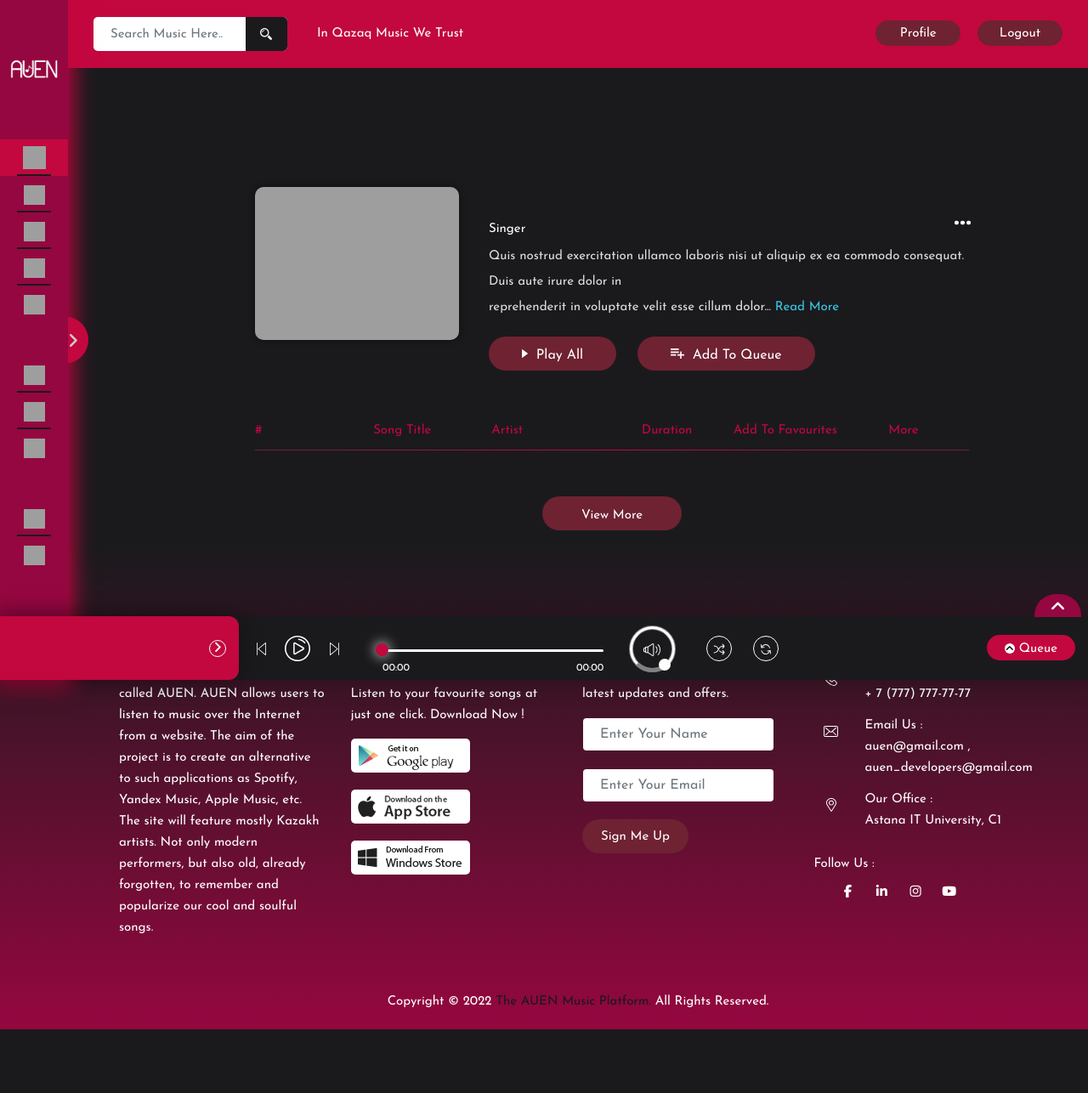
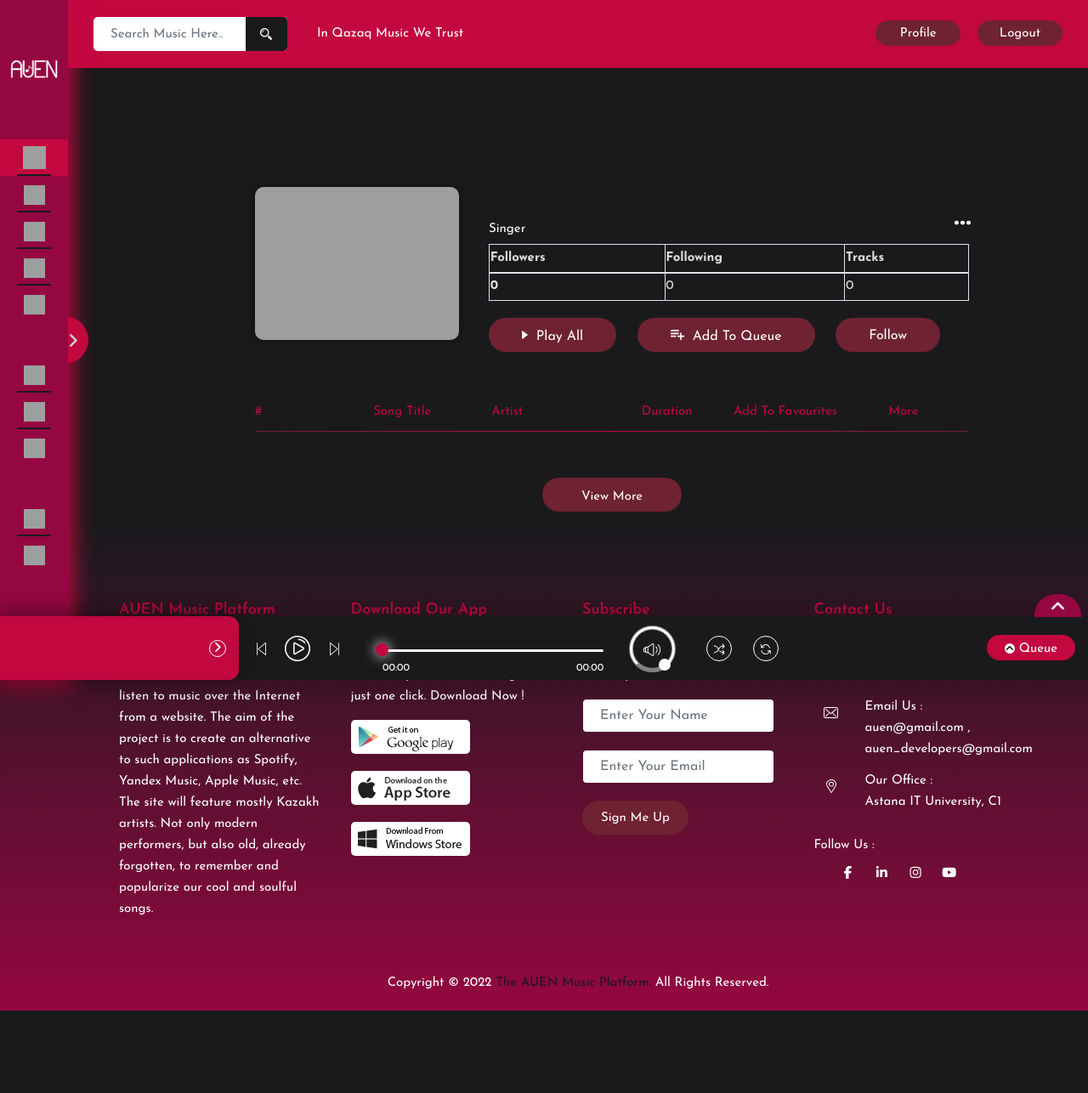
Before and after one commit to kajohny/auen, a Flask app: page /artists/1 in a window 1280 px wide. Shown: the whole page at 85% size. After the commit the page ends 1189 px from the top, so only its background shows below. Run offline with Flask 2, Linux system fonts and the light colour scheme; the visitor is signed in with stand-in values (Sample User, id 1); data comes from the database, SQL or seed files in the repository; data that the repository does not hold is empty; some libraries are stand-ins or nearby versions; some web fonts are replaced; grey boxes are pictures that could not be loaded.

Commit message:
add followers

```diff
--- a/auen_app/main.py
+++ b/auen_app/main.py
@@ -2,7 +2,7 @@ from flask import Blueprint, render_template, request, redirect, url_for, flash
 from flask_login import login_required, current_user, login_user, logout_user
 from werkzeug.security import generate_password_hash, check_password_hash
 from sqlalchemy.sql import func, and_, or_
-from .models import User, Music, Author, Favourites, Albums, Genres, Playlists, Audios, PlaylistMusic, Releases
+from .models import User, Music, Author, Favourites, Albums, Genres, Playlists, Audios, PlaylistMusic, Releases, Followers
 from . import db
 import os
 import re
@@ -348,7 +348,25 @@ def single_artist(artist_id):
             .join(User, Audios.artist_id == User.id).join(Releases, Releases.id == Audios.album_id)\
             .filter(User.id == artist_id).all()
 
-    return render_template('artist_page.html', artist_single=artist_single, audios=audios)
+    is_followed = Followers.query.filter_by(follower_id=current_user.id, followed_id=artist_id).first()
+    followed_all = Followers.query.filter_by(followed_id=artist_id).all()
+    follower_all = Followers.query.filter_by(follower_id=artist_id).all()
+
+    counter_audio = 0
+    counter_followed = 0
+    counter_followers = 0
+
+    for audio in audios:
+        counter_audio += 1
+
+    for i in followed_all:
+        counter_followed += 1
+
+    for i in follower_all:
+        counter_followers += 1
+
+    return render_template('artist_page.html', artist_single=artist_single, audios=audios, counter_audio=counter_audio,
+                           counter_followed=counter_followed, counter_followers=counter_followers, is_followed=is_followed)
 
 
 ALLOWED_EXTENSIONS = {'png', 'jpg', 'jpeg', 'gif'}
@@ -373,3 +391,26 @@ def edit_pfp():
             return render_template("profile.html", user=user)
         else:
             return redirect(url_for('main.profile'))
+
+@main.route('/following/follow', methods=["POST"])
+@login_required
+def follow():
+    followed_id = request.form.get('followed_id')
+
+    follower = Followers(follower_id=current_user.id, followed_id=followed_id)
+    db.session.add(follower)
+    db.session.commit()
+
+    return "followed"
+
+
+@main.route('/following/unfollow', methods=["POST"])
+@login_required
+def unfollow():
+    followed_id = request.form.get('followed_id')
+
+    follower = Followers.query.filter_by(follower_id=current_user.id, followed_id=followed_id).first()
+    db.session.delete(follower)
+    db.session.commit()
+
+    return "unfollowed"
--- a/auen_app/templates/artist_page.html
+++ b/auen_app/templates/artist_page.html
@@ -10,8 +10,22 @@
             <h2>{{ artist_single.name }}</h2>
             <p class="singer_name">Singer</p>
             <div class="about_artist">
-                Quis nostrud exercitation ullamco laboris nisi ut aliquip ex ea commodo consequat. Duis aute irure dolor
-                in<br> reprehenderit in voluptate velit esse cillum dolor... <a href="#">Read More</a>
+                <table class="table table-bordered">
+                    <thead>
+                        <tr>
+                            <th scope="col">Followers</th>
+                            <th scope="col">Following</th>
+                            <th scope="col">Tracks</th>
+                        </tr>
+                    </thead>
+                    <tbody>
+                        <tr>
+                            <th scope="row">{{counter_followed}}</th>
+                            <td>{{counter_followers}}</td>
+                            <td>{{counter_audio}}</td>
+                        </tr>
+                    </tbody>
+                </table>
             </div>
             <div class="album_btn">
                 <a href="#" class="ms_btn play_btn"><span class="play_all"><img
@@ -20,6 +34,10 @@
                 <a href="#" class="ms_btn"><span class="play_all"><img
                             src="{{ url_for('static', filename='images/svg/add_q.svg') }}" alt="">Add To
                         Queue</span></a>
+                {% if current_user.is_authenticated %}
+                <a href="#" class="ms_btn follow_btn {{'follow' if is_followed == None else 'unfollow'}}" id="follow"
+                    followed_id="{{ artist_single.id }}">{{'Follow' if is_followed == None else 'Unfollow' }}</a>
+                {% endif %}
             </div>
         </div>
         <div class="album_more_optn ms_more_icon">
@@ -78,28 +96,31 @@
         <a href="#" class="ms_btn">view more</a>
     </div>
 </div>
-<div class="">
 <script>
     $(document).ready(function () {
-            $('.fv_btn').click(function () {
+        $('.follow_btn').click(function () {
             let el = $(this)
-                let action = 'add';
-                let firstClass = 'far';
-                let secondClass = 'fas';
+            let action = 'follow';
+            let firstClass = 'follow';
+            let firstText = 'Follow'
+            let secondClass = 'unfollow';
+            let secondText = 'Unfollow'
 
-                if (el.hasClass('fas')) {
-                    action = 'remove';
-                    firstClass = 'fas';
-                    secondClass = 'far';
+            if (el.hasClass('unfollow')) {
+                action = 'unfollow';
+                firstClass = 'unfollow';
+                firstText = 'Unfollow';
+                secondClass = 'follow';
+                secondText = 'Follow';
             }
             $.ajax({
                 type: "POST",
-                    url: "/favourites/" + action,
+                url: "/following/" + action,
                 data: {
-                        music_id: $(this).attr("music_id")
+                    followed_id: $(this).attr("followed_id")
                 },
                 success: function (resp) {
-                        el.removeClass(firstClass).addClass(secondClass)
+                    el.removeClass(firstClass).addClass(secondClass).text(secondText)
                 },
                 error: function (error) {
                     console.log(error)
@@ -108,5 +129,4 @@
         })
     })
 </script>
-</div>
 {% endblock %}
```
Also changed, not shown: auen_app/api.py (+36 -2 lines), auen_app/models.py (+15 -0 lines). Lines whose indentation alone changed are shown as unchanged.
